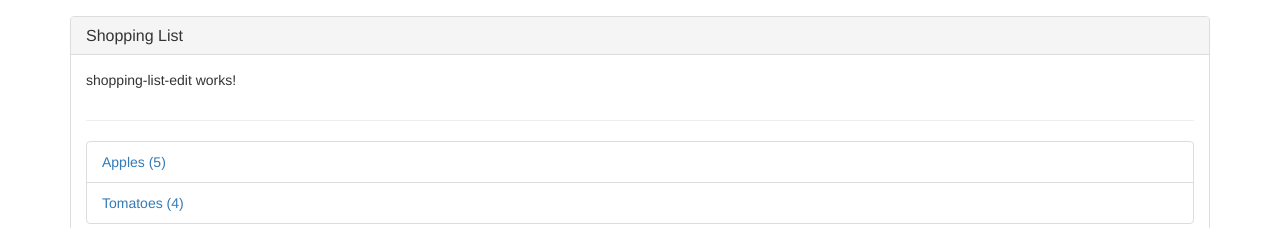
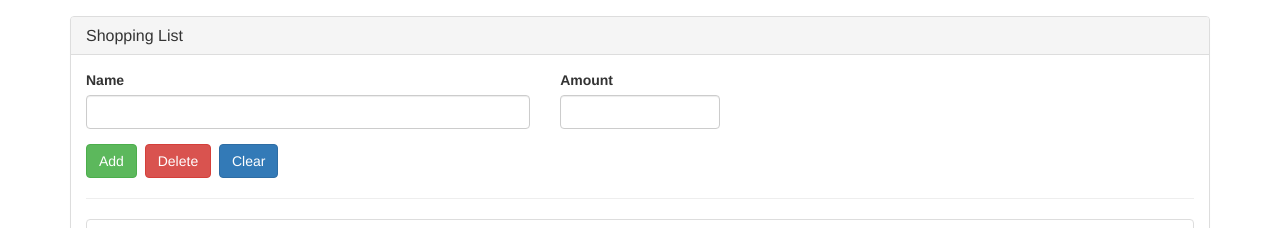
Before and after one commit to pixelador/udemy-angular-recipes-proj, an Angular app: page / in a window 1280 px wide. Shown: the part 424-652 px from the top of the page. Built offline with nearby package versions, Linux system fonts and the light colour scheme.

Commit message:
Adds structure to template

```diff
--- a/src/app/shopping-list/shopping-list-edit/shopping-list-edit.component.html
+++ b/src/app/shopping-list/shopping-list-edit/shopping-list-edit.component.html
@@ -1,3 +1,23 @@
-<p>
-  shopping-list-edit works!
-</p>
+<div class="row">
+  <div class="col-xs-12">
+    <form>
+      <div class="row">
+        <div class="col-sm-5 form-group">
+          <label for="name">Name</label>
+          <input type="text" id="name" class="form-control">
+        </div>
+        <div class="col-sm-2 form-group">
+          <label for="amount">Amount</label>
+          <input type="number" id="amount" class="form-control">
+        </div>
+      </div>
+      <div class="row">
+        <div class="col-xs-12">
+          <button class="btn btn-success" type="submit">Add</button>&nbsp;
+          <button class="btn btn-danger" type="button">Delete</button>&nbsp;
+          <button class="btn btn-primary" type="button">Clear</button>
+        </div>
+      </div>
+    </form>
+  </div>
+</div>
```
